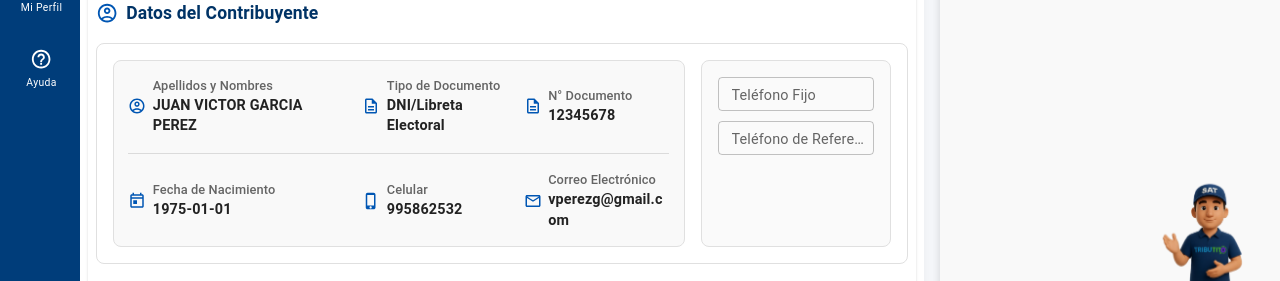
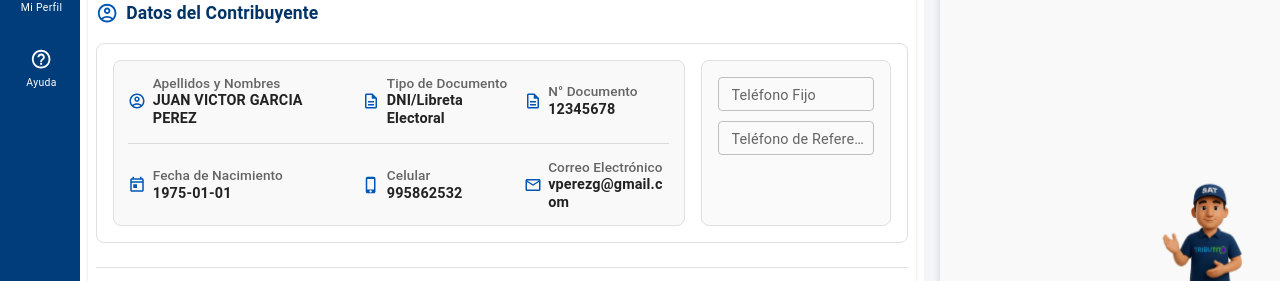
Before and after one commit to jchongs80/prototipoDJ, a React (Create React App) app: page /registrar-dj in a window 1280 px wide. Shown: the part 334-615 px from the top of the page. Built offline with nearby package versions, Linux system fonts and the light colour scheme; some icons are missing.

Commit message:
Actualizar

```diff
--- a/src/components/Paso1Contribuyente.tsx
+++ b/src/components/Paso1Contribuyente.tsx
@@ -188,10 +188,20 @@ const handleAutoCompleteChange = (name: string, value: any) => {
       <Box sx={{ display: "flex", alignItems: "center", gap: 0.8 }}>
         <AccountCircleOutlined sx={{ color: "#0056b3", fontSize: 18 }} />
         <Box>
-          <Typography variant="subtitle2" sx={{ color: "text.secondary", fontSize: { xs: "0.75rem", md: "0.8rem" } }}>
+          <Typography variant="subtitle2" sx={{
+    color: "text.secondary",
+    fontSize: { xs: "0.8rem", md: "0.85rem" },
+    lineHeight: 1.1, // 🔹 más compacto
+    mb: 0.2,         // 🔹 separa solo un poquito del valor
+  }}>
             Apellidos y Nombres
           </Typography>
-          <Typography variant="body2" sx={{ fontWeight: 600, color: "#222", fontSize: { xs: "0.85rem", md: "0.9rem" } }}
+          <Typography variant="body2" sx={{
+    fontWeight: 600,
+    color: "#222",
+    fontSize: { xs: "0.85rem", md: "0.9rem" },
+    lineHeight: 1.2, // 🔹 más ajustado
+  }}
           >
             {formData.apellidosNombres}
           </Typography>
@@ -202,10 +212,20 @@ const handleAutoCompleteChange = (name: string, value: any) => {
       <Box sx={{ display: "flex", alignItems: "center", gap: 0.8 }}>
         <DescriptionOutlined sx={{ color: "#0056b3", fontSize: 18 }} />
         <Box>
-          <Typography variant="subtitle2" sx={{ color: "text.secondary", fontSize: { xs: "0.75rem", md: "0.8rem" } }}>
+          <Typography variant="subtitle2" sx={{
+    color: "text.secondary",
+    fontSize: { xs: "0.8rem", md: "0.85rem" },
+    lineHeight: 1.1, // 🔹 más compacto
+    mb: 0.2,         // 🔹 separa solo un poquito del valor
+  }}>
             Tipo de Documento
           </Typography>
-          <Typography variant="body2" sx={{ fontWeight: 600, color: "#222", fontSize: { xs: "0.85rem", md: "0.9rem" } }}>
+          <Typography variant="body2" sx={{
+    fontWeight: 600,
+    color: "#222",
+    fontSize: { xs: "0.85rem", md: "0.9rem" },
+    lineHeight: 1.2, // 🔹 más ajustado
+  }}>
             {formData.tipoDocumento}
           </Typography>
         </Box>
@@ -215,10 +235,20 @@ const handleAutoCompleteChange = (name: string, value: any) => {
       <Box sx={{ display: "flex", alignItems: "center", gap: 0.8 }}>
         <DescriptionOutlined sx={{ color: "#0056b3", fontSize: 18 }} />
         <Box>
-          <Typography variant="subtitle2" sx={{ color: "text.secondary", fontSize: { xs: "0.75rem", md: "0.8rem" } }}>
+          <Typography variant="subtitle2" sx={{
+    color: "text.secondary",
+    fontSize: { xs: "0.8rem", md: "0.85rem" },
+    lineHeight: 1.1, // 🔹 más compacto
+    mb: 0.2,         // 🔹 separa solo un poquito del valor
+  }}>
             N° Documento
           </Typography>
-          <Typography variant="body2" sx={{ fontWeight: 600, color: "#222", fontSize: { xs: "0.85rem", md: "0.9rem" } }}>
+          <Typography variant="body2" sx={{
+    fontWeight: 600,
+    color: "#222",
+    fontSize: { xs: "0.85rem", md: "0.9rem" },
+    lineHeight: 1.2, // 🔹 más ajustado
+  }}>
             {formData.nroDocumento}
           </Typography>
         </Box>
@@ -240,10 +270,20 @@ const handleAutoCompleteChange = (name: string, value: any) => {
       <Box sx={{ display: "flex", alignItems: "center", gap: 0.8 }}>
         <TodayOutlined sx={{ color: "#0056b3", fontSize: 18 }} />
         <Box>
-          <Typography variant="subtitle2" sx={{ color: "text.secondary", fontSize: { xs: "0.75rem", md: "0.8rem" } }}>
+          <Typography variant="subtitle2" sx={{
+    color: "text.secondary",
+    fontSize: { xs: "0.8rem", md: "0.85rem" },
+    lineHeight: 1.1, // 🔹 más compacto
+    mb: 0.2,         // 🔹 separa solo un poquito del valor
+  }}>
             Fecha de Nacimiento
           </Typography>
-          <Typography variant="body2" sx={{ fontWeight: 600, color: "#222", fontSize: { xs: "0.85rem", md: "0.9rem" } }}>
+          <Typography variant="body2" sx={{
+    fontWeight: 600,
+    color: "#222",
+    fontSize: { xs: "0.85rem", md: "0.9rem" },
+    lineHeight: 1.2, // 🔹 más ajustado
+  }}>
             {formData.fechaNacimiento}
           </Typography>
         </Box>
@@ -253,10 +293,20 @@ const handleAutoCompleteChange = (name: string, value: any) => {
       <Box sx={{ display: "flex", alignItems: "center", gap: 0.8 }}>
         <PhoneIphoneOutlined sx={{ color: "#0056b3", fontSize: 18 }} />
         <Box>
-          <Typography variant="subtitle2" sx={{ color: "text.secondary", fontSize: { xs: "0.75rem", md: "0.8rem" } }}>
+          <Typography variant="subtitle2" sx={{
+    color: "text.secondary",
+    fontSize: { xs: "0.8rem", md: "0.85rem" },
+    lineHeight: 1.1, // 🔹 más compacto
+    mb: 0.2,         // 🔹 separa solo un poquito del valor
+  }}>
             Celular
           </Typography>
-          <Typography variant="body2" sx={{ fontWeight: 600, color: "#222", fontSize: { xs: "0.85rem", md: "0.9rem" } }}>
+          <Typography variant="body2" sx={{
+    fontWeight: 600,
+    color: "#222",
+    fontSize: { xs: "0.85rem", md: "0.9rem" },
+    lineHeight: 1.2, // 🔹 más ajustado
+  }}>
             {formData.celular}
           </Typography>
         </Box>
@@ -266,10 +316,15 @@ const handleAutoCompleteChange = (name: string, value: any) => {
       <Box sx={{ display: "flex", alignItems: "center", gap: 0.8 }}>
         <EmailOutlined sx={{ color: "#0056b3", fontSize: 18 }} />
         <Box>
-          <Typography variant="subtitle2" sx={{ color: "text.secondary", fontSize: { xs: "0.75rem", md: "0.8rem" } }}>
+          <Typography variant="subtitle2" sx={{
+    color: "text.secondary",
+    fontSize: { xs: "0.8rem", md: "0.85rem" },
+    lineHeight: 1.1, // 🔹 más compacto
+    mb: 0.2,         // 🔹 separa solo un poquito del valor
+  }}>
             Correo Electrónico
           </Typography>
-          <Typography variant="body2" sx={{ fontSize: { xs: "0.85rem", md: "0.9rem" }, fontWeight: 600, color: "#222", wordBreak: "break-word" }}>
+          <Typography variant="body2" sx={{ fontSize: { xs: "0.85rem", md: "0.9rem" }, fontWeight: 600, color: "#222", wordBreak: "break-word", lineHeight: 1.2,  }}>
             {formData.correo}
           </Typography>
         </Box>
--- a/src/components/Paso3Terreno.tsx
+++ b/src/components/Paso3Terreno.tsx
@@ -63,20 +63,22 @@ const Paso3Terreno: React.FC<Paso3TerrenoProps> = ({ formData, handleChange }) =
 <Box
   sx={{
    display: "flex",
-    flexWrap: "wrap",
+    flexDirection: { xs: "column", md: "row" }, // 🔹 en tablet se apilan, en laptop se alinean
     justifyContent: "space-between",
     alignItems: "flex-start",
     gap: 2,
+    flexWrap: "nowrap", // 🔹 evita que la caja derecha se baje
+    width: "100%",
   }}
 >
   {/* IZQUIERDA */}
     <Box
         sx={{
-      flex: { xs: "1 1 100%", xl: "1 1 68%" },
-  minWidth: { xs: "100%", md: "540px", lg: "620px" }, // 👈 en laptop no se rompe
+        flex: { xs: "1 1 100%", md: "1 1 68%" },
+        minWidth: 0, // 🔹 evita overflow horizontal
         display: "flex",
         flexDirection: "column",
-    gap: 3,
+        gap: 1,
         }}
         >
           {/* Terreno Matriz */}
@@ -265,9 +267,9 @@ const Paso3Terreno: React.FC<Paso3TerrenoProps> = ({ formData, handleChange }) =
        {/* DERECHA */}
   <Box
     sx={{
-      flex: { xs: "1 1 100%", xl: "1 1 30%" },
-      minWidth: "360px",
-      maxWidth: "420px",
+      flex: { xs: "1 1 100%", md: "1 1 32%" }, // 🔹 ocupa el resto del espacio
+    minWidth: { xs: "100%", md: "300px" },   // 🔹 tamaño mínimo para estabilidad
+    maxWidth: { md: "360px", lg: "380px" },
     border: "1px solid #c5d9f5",
     borderLeft: "6px solid #1a73e8",
     borderRadius: 2,
@@ -275,7 +277,6 @@ const Paso3Terreno: React.FC<Paso3TerrenoProps> = ({ formData, handleChange }) =
     px: { xs: 2, md: 3 },
     py: { xs: 2, md: 3 },
     boxShadow: "0 1px 3px rgba(0,0,0,0.05)",
-      transition: "all 0.3s ease",
     }}
   >
     <Typography
```
Lines whose indentation alone changed are shown as unchanged.
